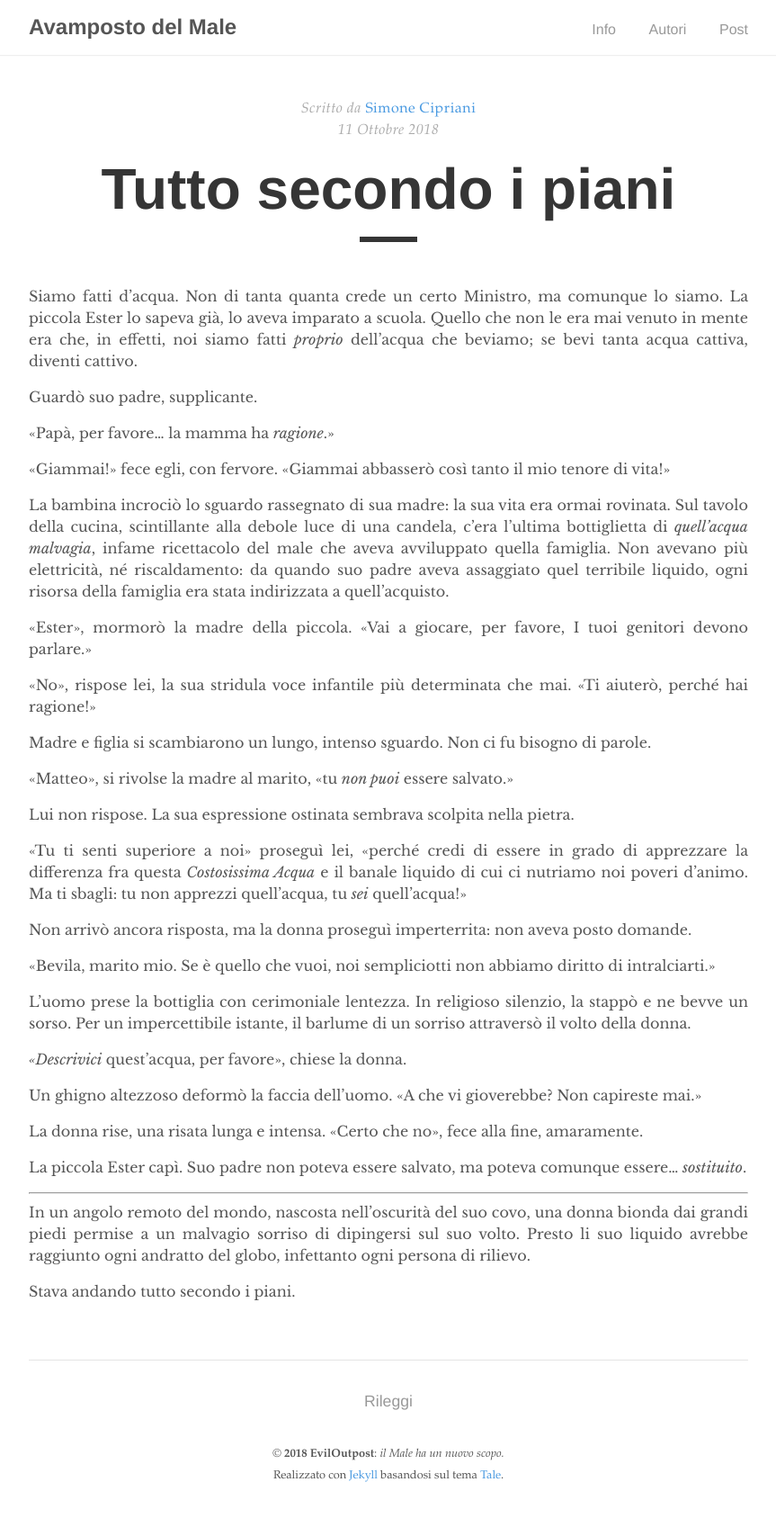
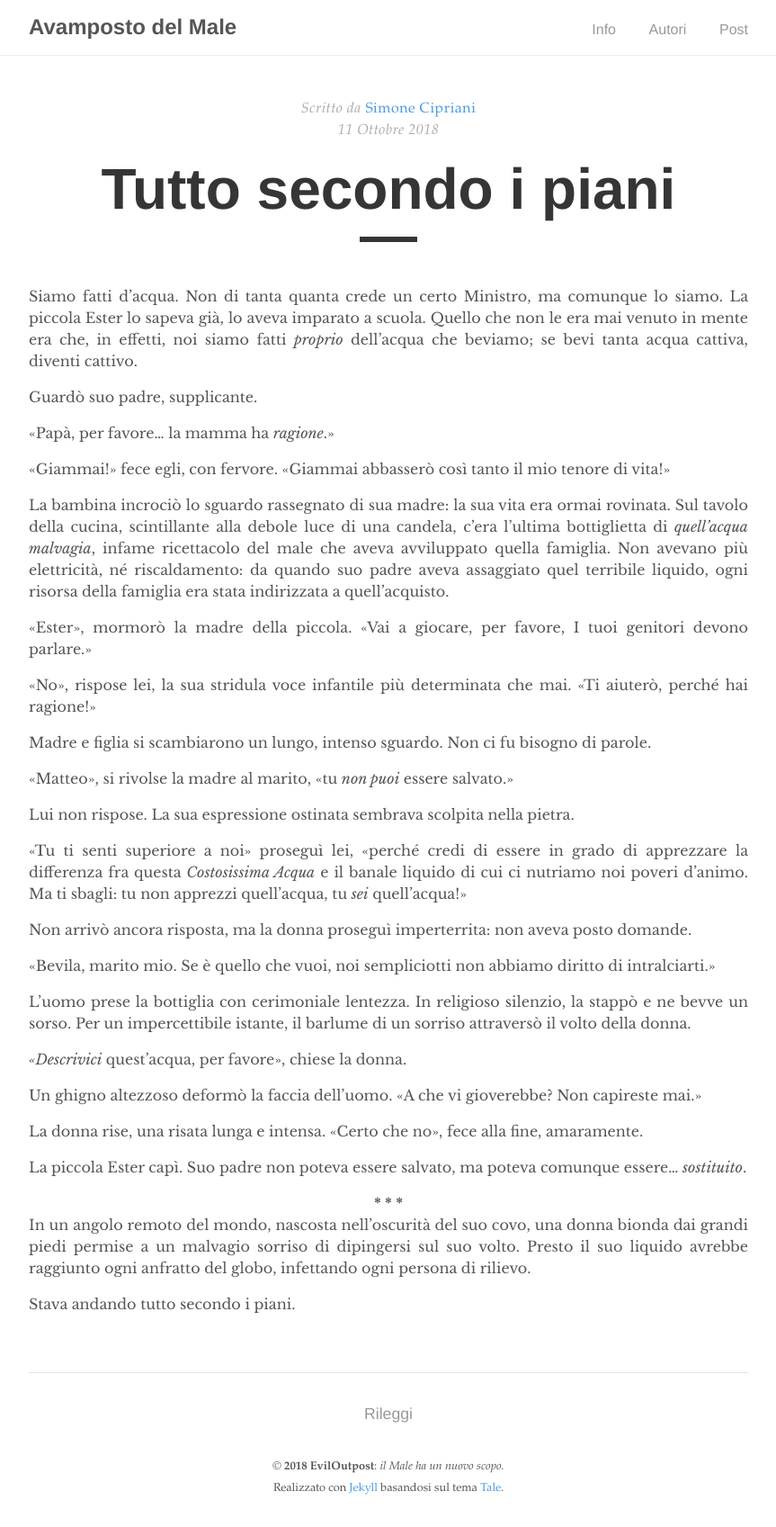
Before and after one commit to eviloutpost/eviloutpost.github.io, a Jekyll site: the page built from _posts/2018-10-11-acqua-ferragni.md, in a window 1280 px wide. Shown: the whole page at 90% size, without its empty margins (208-1071 px from the left). Built offline with Jekyll 4.4.1, drawn with Linux system fonts in a browser that asks for light colours.

Commit message:
Fixed errors

```diff
--- a/_posts/2018-10-11-acqua-ferragni.md
+++ b/_posts/2018-10-11-acqua-ferragni.md
@@ -40,8 +40,8 @@ La donna rise, una risata lunga e intensa. «Certo che no», fece alla fine, ama
 
 La piccola Ester capì. Suo padre non poteva essere salvato, ma poteva comunque essere... *sostituito*.
 
-***
+<center><b>&ast; &ast; &ast;</b></center>
 
-In un angolo remoto del mondo, nascosta nell'oscurità del suo covo, una donna bionda dai grandi piedi permise a un malvagio sorriso di dipingersi sul suo volto. Presto li suo liquido avrebbe raggiunto ogni andratto del globo, infettanto ogni persona di rilievo.
+In un angolo remoto del mondo, nascosta nell'oscurità del suo covo, una donna bionda dai grandi piedi permise a un malvagio sorriso di dipingersi sul suo volto. Presto il suo liquido avrebbe raggiunto ogni anfratto del globo, infettando ogni persona di rilievo.
 
 Stava andando tutto secondo i piani.
```
